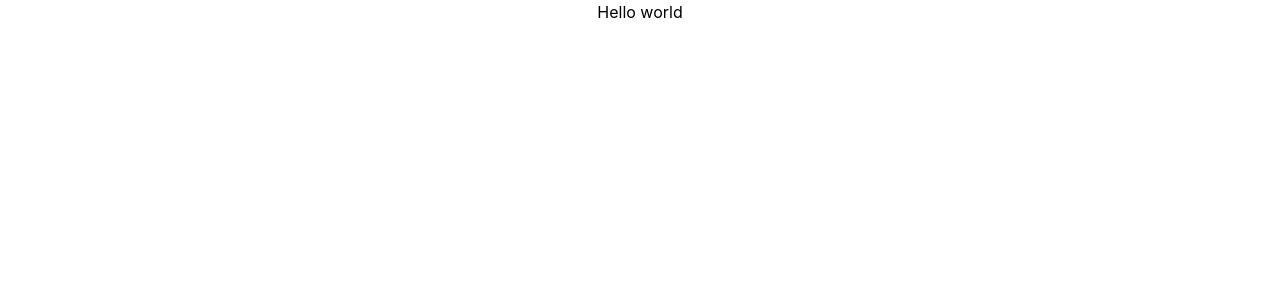
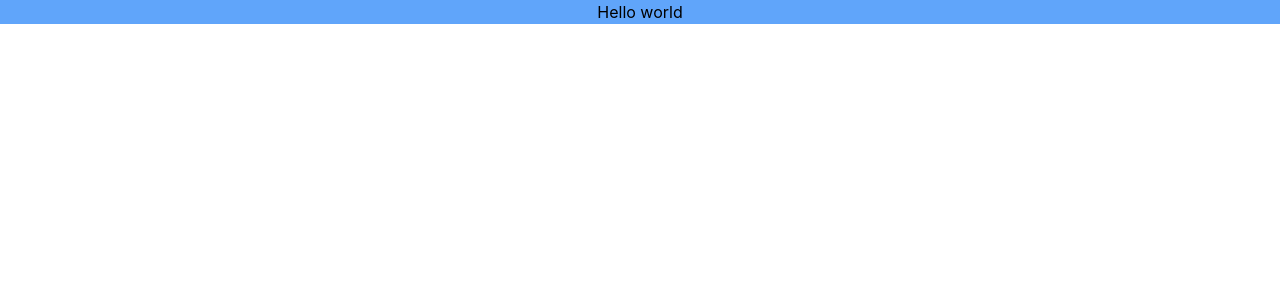
Before and after one commit to taghashseven/portfolio, a React (Create React App) app: page / in a window 1280 px wide. Shown: the top 300 px of the page. Built offline with nearby package versions, Linux system fonts and the light colour scheme.

Commit message:
fix index.css not found

```diff
--- a/src/App.js
+++ b/src/App.js
@@ -1,9 +1,10 @@
 import logo from './logo.svg';
 import './App.css';
+import './index.css'
 
 function App() {
   return (
-    <div className="App">
+    <div className="App bg-blue-400">
           Hello world
     </div>
   );
```
